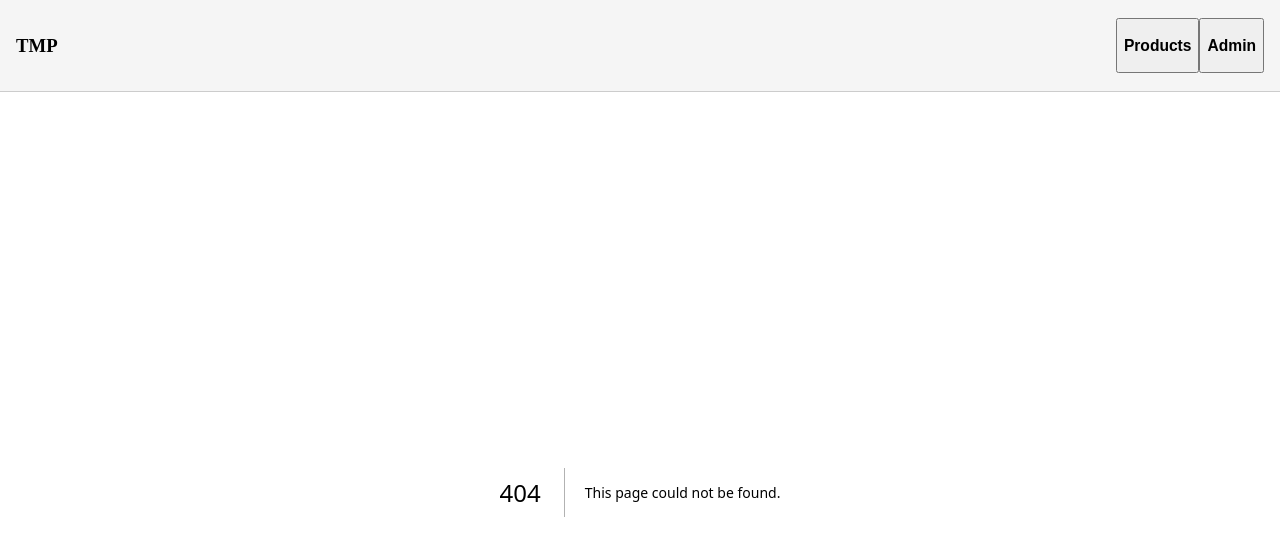
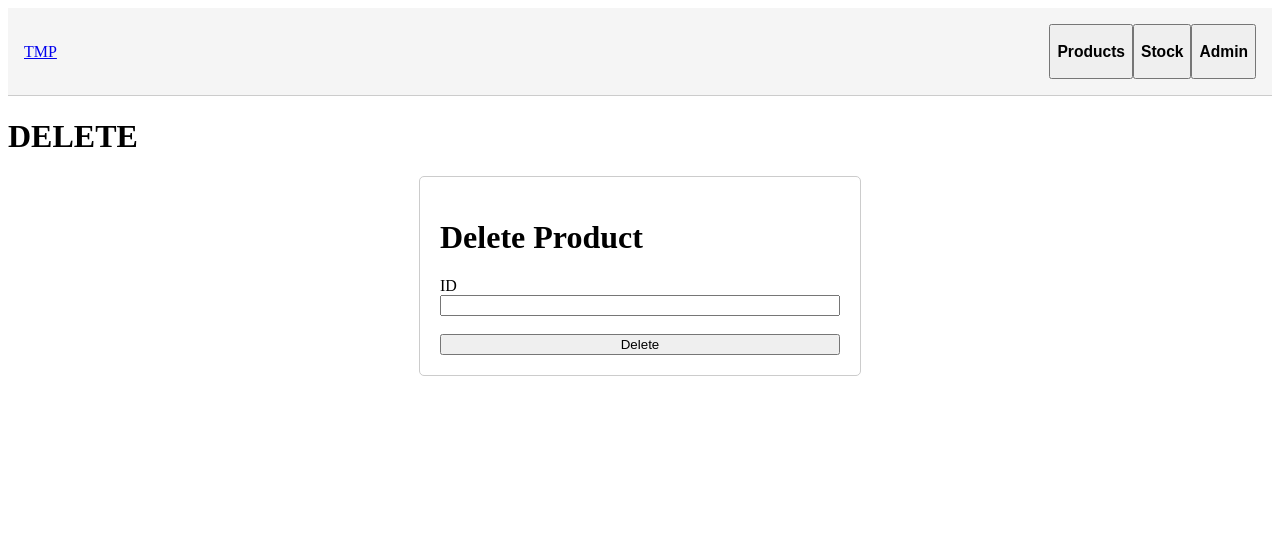
Before and after one commit to Krischan-Klug/too-many-products, a Next.js app: page /products/delete in a window 1280 px wide. Before the commit this address had no page. Shown: the top 556 px of the page. Built offline with nearby package versions, Linux system fonts and the light colour scheme.

Commit message:
add delete products

```diff
--- a/package.json
+++ b/package.json
@@ -15,7 +15,8 @@
     "react": "^18",
     "react-dom": "^18",
     "styled-components": "^6.1.13",
-    "swr": "^2.2.5"
+    "swr": "^2.2.5",
+    "uuid": "^10.0.0"
   },
   "devDependencies": {
     "babel-plugin-styled-components": "^2.1.4"
--- a/src/components/Header.js
+++ b/src/components/Header.js
@@ -15,46 +15,62 @@
 const StyledMenu = styled.div`
   display: flex;
   flex-direction: column;
-  position: relative;
-  top: 0;
-  right: 40;
+  position: absolute;
+  right: 0;
+  margin: 0 auto;
+  max-width: 400px;
+  padding: 20px;
+  border: 1px solid #ccc;
+  border-radius: 5px;
+  background-color: #f5f5f5;
 `;
 
 export default function Header() {
-  const [productMenuOpen, setProductMenuOpen] = useState(false);
-  const [adminMenuOpen, setAdminMenuOpen] = useState(false);
+  const [activeMenu, setActiveMenu] = useState(null);
 
-  function toggleMenu(setMenuOpen, menuOpen) {
-    setMenuOpen(!menuOpen);
+  function toggleMenu(menu) {
+    setActiveMenu(activeMenu === menu ? null : menu);
   }
 
   return (
     <>
       <StyledHeader>
-        <h3>TMP</h3>
+        <Link href="/">TMP</Link>
         <div>
-          <button
-            onClick={() => toggleMenu(setProductMenuOpen, productMenuOpen)}
-          >
+          <button onClick={() => toggleMenu("products")}>
             <h3>Products</h3>
           </button>
-          <button onClick={() => toggleMenu(setAdminMenuOpen, adminMenuOpen)}>
+          <button onClick={() => toggleMenu("stock")}>
+            <h3>Stock</h3>
+          </button>
+          <button onClick={() => toggleMenu("admin")}>
             <h3>Admin</h3>
           </button>
         </div>
       </StyledHeader>
-      {productMenuOpen && (
+
+      {activeMenu === "products" && (
         <StyledMenu>
-          <Link href="/create">Create</Link>
-          <Link href="/edit">Edit</Link>
-          <Link href="/delete">Delete</Link>
+          <h3>Products</h3>
+          <Link href="/products">Overview</Link>
+          <Link href="/products/create">Create</Link>
+          <Link href="/products/delete">Delete</Link>
         </StyledMenu>
       )}
-      {adminMenuOpen && (
+      {activeMenu === "stock" && (
         <StyledMenu>
-          <Link href="/create">ADMIN</Link>
-          <Link href="/edit">USERS</Link>
-          <Link href="/delete">WIP</Link>
+          <h3>Stock</h3>
+          <Link href="/">Stock</Link>
+          <Link href="/">WIP</Link>
+          <Link href="/">WIP</Link>
+        </StyledMenu>
+      )}
+      {activeMenu === "admin" && (
+        <StyledMenu>
+          <h3>Admin</h3>
+          <Link href="/">ADMIN</Link>
+          <Link href="/">USERS</Link>
+          <Link href="/">WIP</Link>
         </StyledMenu>
       )}
     </>
--- /dev/null
+++ b/src/components/StyledComponents/StyledForms.js
@@ -0,0 +1,11 @@
+import styled from "styled-components";
+
+export const StyledProductForm = styled.form`
+  display: flex;
+  flex-direction: column;
+  margin: 0 auto;
+  max-width: 400px;
+  padding: 20px;
+  border: 1px solid #ccc;
+  border-radius: 5px;
+`;
--- a/src/pages/api/product.js
+++ b/src/pages/api/product.js
@@ -15,4 +15,13 @@
       res.status(400).json({ error: error.message });
     }
   }
+
+  if (req.method === "DELETE") {
+    try {
+      await Product.findOneAndDelete({ _id: req.body._id });
+      return res.status(200).json({ status: "Product deleted!" });
+    } catch (error) {
+      res.status(400).json({ error: error.message });
+    }
+  }
 }
--- a/src/pages/delete.js
+++ /dev/null
@@ -1,3 +0,0 @@
-export default function Delete() {
-  return <h1>DELETE</h1>;
-}
--- a/src/pages/edit.js
+++ /dev/null
@@ -1,3 +0,0 @@
-export default function Edit() {
-  return <h1>EDIT</h1>;
-}
--- a/src/pages/index.js
+++ b/src/pages/index.js
@@ -1,3 +1,7 @@
 export default function Home() {
-  return <h1>INDEX</h1>;
+  return (
+    <>
+      <h1>HOME</h1>
+    </>
+  );
 }
--- /dev/null
+++ b/src/pages/products/delete.js
@@ -0,0 +1,44 @@
+import { StyledProductForm } from "@/components/StyledComponents/StyledForms";
+
+export default function Delete() {
+  let productToDelete = {};
+  const handleSubmit = (e) => {
+    e.preventDefault();
+
+    // get form data
+    const formData = new FormData(e.target);
+    const productObject = Object.fromEntries(formData.entries());
+
+    console.log(productObject);
+    productToDelete = productObject;
+
+    deleteProduct();
+  };
+
+  async function deleteProduct() {
+    const response = await fetch("/api/product/", {
+      method: "DELETE",
+      headers: {
+        "Content-Type": "application/json",
+      },
+      body: JSON.stringify(productToDelete),
+    });
+
+    if (!response.ok) {
+      console.error(response.status);
+    }
+  }
+
+  return (
+    <>
+      <h1>DELETE</h1>
+      <StyledProductForm onSubmit={handleSubmit}>
+        <h1>Delete Product</h1>
+        <label htmlFor="_id">ID</label>
+        <input type="text" name="_id" id="_id" />
+        <br />
+        <button type="submit">Delete</button>
+      </StyledProductForm>
+    </>
+  );
+}
```
Also changed, not shown: src/pages/products/create.js (renamed from src/pages/create.js, +4 -18 lines), src/pages/products/index.js (added, +7 -0 lines), 1 other file (tests, documents, lock files or other folders).
